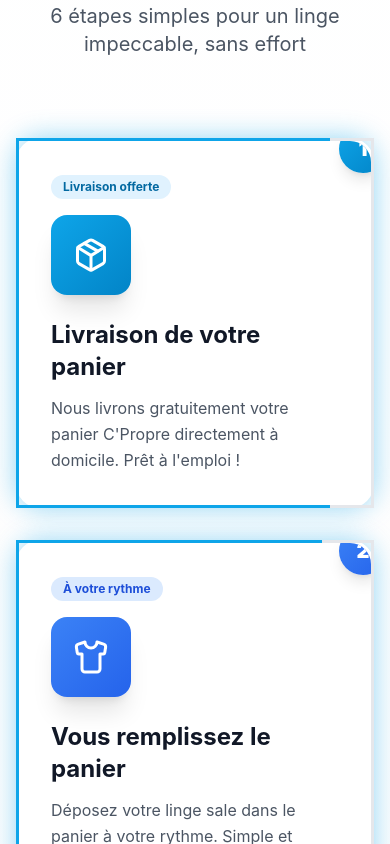
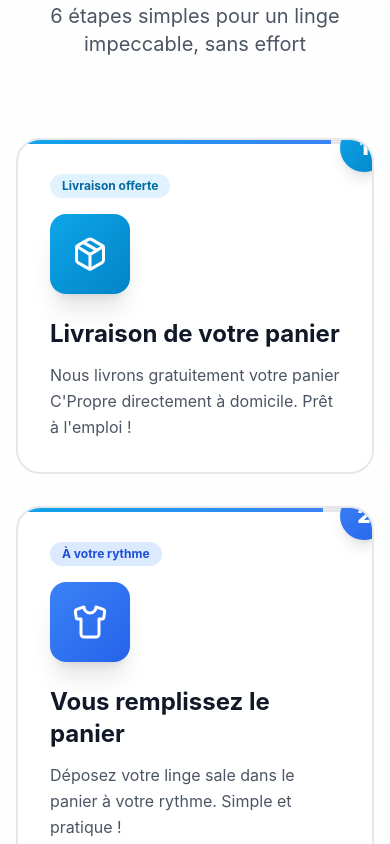
Before and after one commit to zekitml61-maker/sanane, a Next.js app: page / in a window 390 px wide. Shown: the part 1480-2324 px from the top of the page. Built offline with nearby package versions, Linux system fonts and the light colour scheme.

Commit message:
UX: Barre progression horizontale mobile uniquement
- Barre horizontale en haut de chaque carte (h-1)
- Gradient primary->blue qui se remplit selon scroll
- Visible uniquement mobile (md:hidden)
- Width dynamique 0-100% selon progress
- Desktop: bordure grise classique sans effet

```diff
--- a/components/HowItWorksNew.tsx
+++ b/components/HowItWorksNew.tsx
@@ -156,27 +156,25 @@ export default function HowItWorksNew() {
             {steps.map((step: Step, index: number) => {
               const Icon = step.icon;
               const progress = scrollProgress[index] || 0;
-              const dashOffset = 400 - (progress / 100) * 400; // Circonférence bordure
 
               return (
               <div
                 key={index}
                 ref={(el) => { cardRefs.current[index] = el; }}
                 data-index={index}
-                className="group relative bg-white rounded-3xl p-8 hover:shadow-2xl animate-fadeInUp overflow-hidden"
+                className="group relative bg-white rounded-3xl p-8 border-2 border-gray-200 hover:shadow-2xl animate-fadeInUp overflow-hidden"
                 style={{
                   animationDelay: `${index * 0.15}s`,
-                  opacity: 0,
-                  border: '3px solid transparent',
-                  borderImage: `linear-gradient(90deg,
-                    rgb(14, 165, 233) 0%,
-                    rgb(14, 165, 233) ${progress}%,
-                    rgb(229, 231, 235) ${progress}%,
-                    rgb(229, 231, 235) 100%) 1`,
-                  boxShadow: progress > 50 ? `0 0 ${progress * 0.3}px rgba(14, 165, 233, ${progress / 200})` : 'none',
-                  transition: 'box-shadow 0.1s ease-out'
+                  opacity: 0
                 }}
               >
+                {/* Barre de progression horizontale en haut - Mobile uniquement */}
+                <div className="absolute top-0 left-0 right-0 h-1 bg-gray-200 md:hidden">
+                  <div
+                    className="h-full bg-gradient-to-r from-primary-500 to-blue-500 transition-all duration-100"
+                    style={{ width: `${progress}%` }}
+                  ></div>
+                </div>
                 {/* Badge */}
                 <div className={`inline-block px-3 py-1 ${step.badgeColor} rounded-full text-xs font-bold mb-4`}>
                   {step.badge}
```
